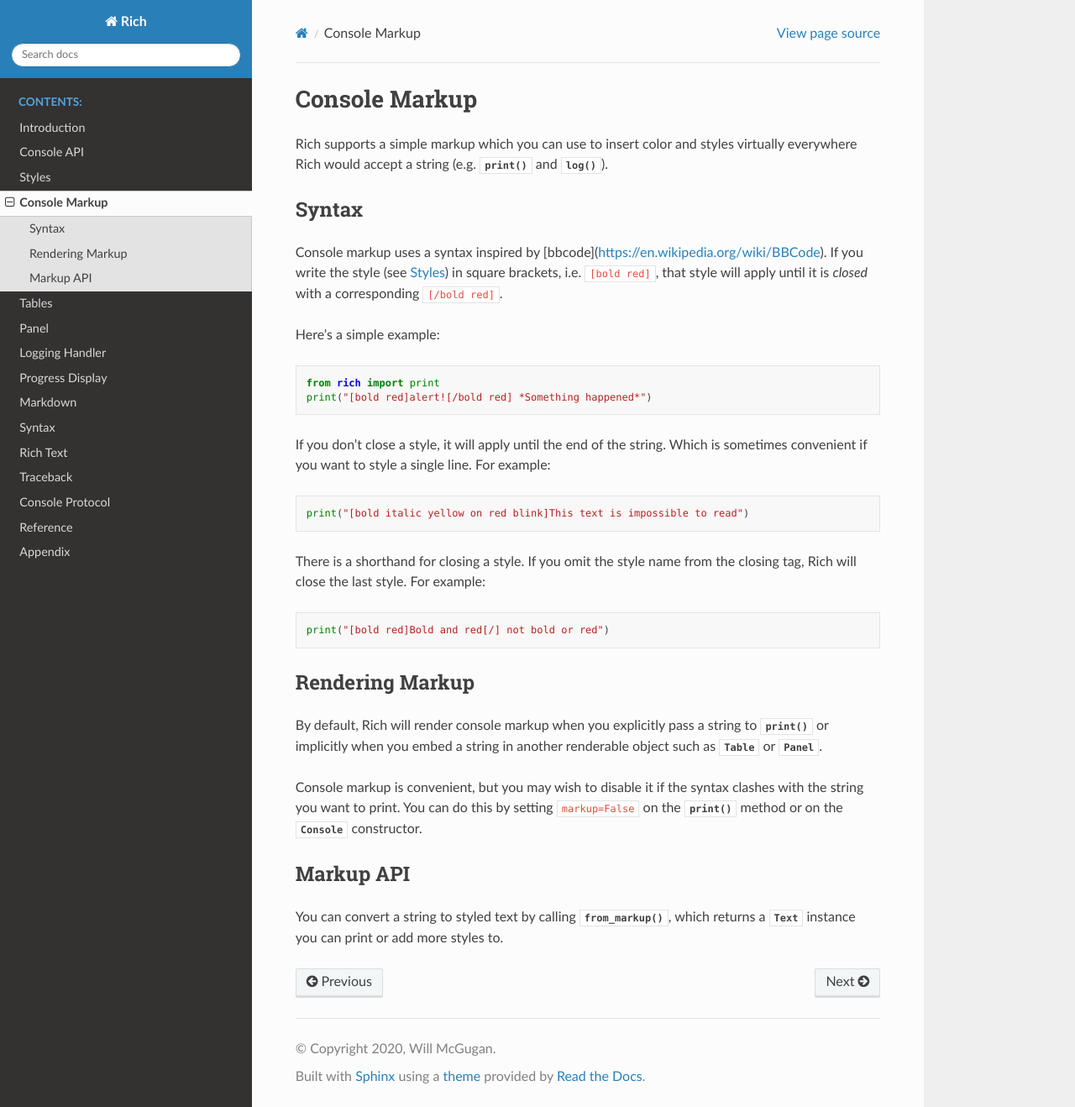
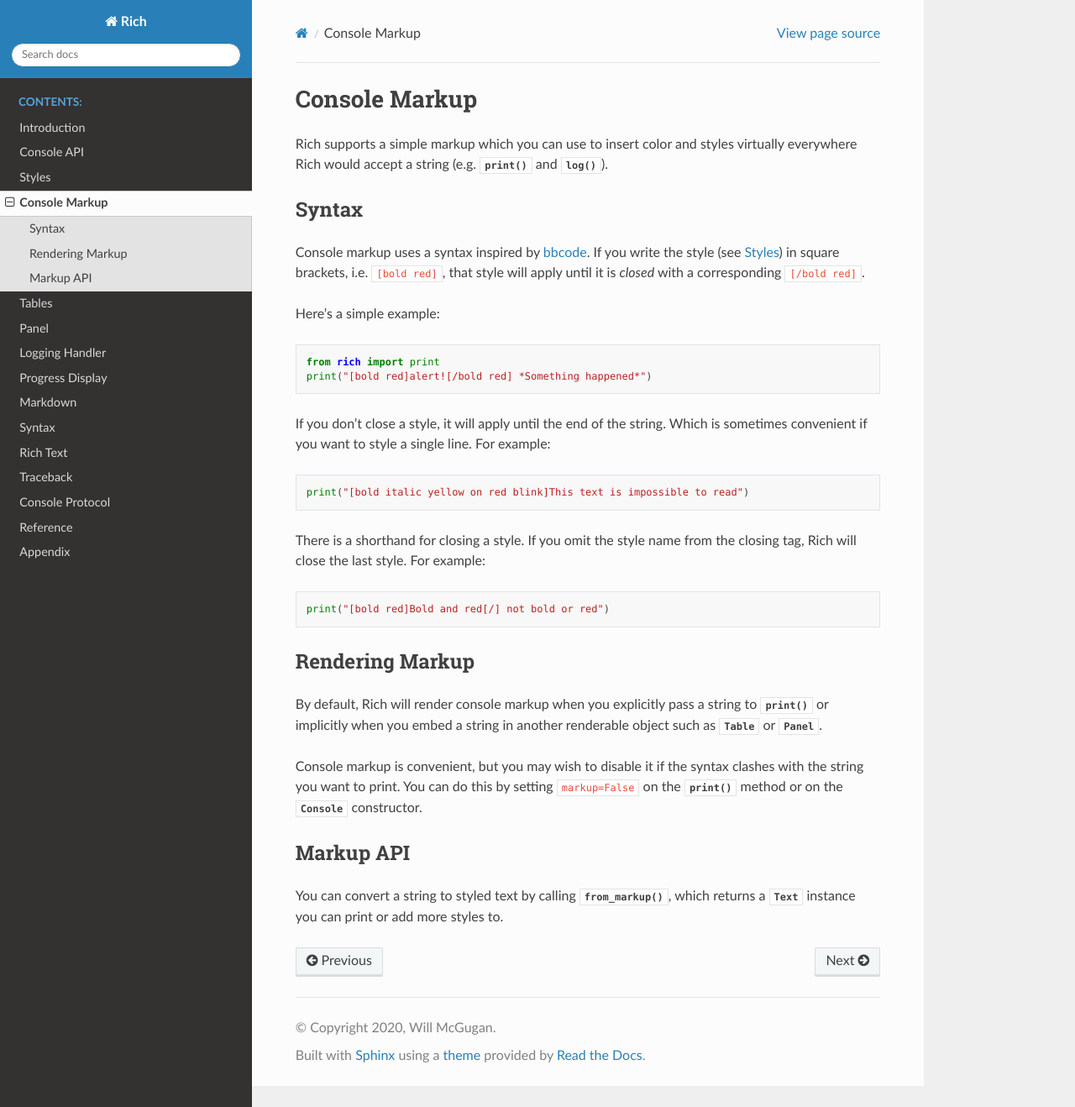
Before and after one commit to Textualize/rich, a Sphinx documentation site: the page built from docs/source/markup.rst, in a window 1280 px wide and 1318 px high. Shown: the whole window at 84% size. Built offline with Sphinx 7.4.7 and the Read the Docs theme 2.0.0, drawn with Linux system fonts in a browser that asks for light colours.

Commit message:
doc link fix

```diff
--- a/docs/source/markup.rst
+++ b/docs/source/markup.rst
@@ -9,7 +9,7 @@
 Syntax
 ------
 
-Console markup uses a syntax inspired by [bbcode](https://en.wikipedia.org/wiki/BBCode). If you write the style (see :ref:`styles`) in square brackets, i.e. ``[bold red]``, that style will apply until it is *closed* with a corresponding ``[/bold red]``.
+Console markup uses a syntax inspired by `bbcode <https://en.wikipedia.org/wiki/BBCode>`_. If you write the style (see :ref:`styles`) in square brackets, i.e. ``[bold red]``, that style will apply until it is *closed* with a corresponding ``[/bold red]``.
 
 Here's a simple example::
 
```
